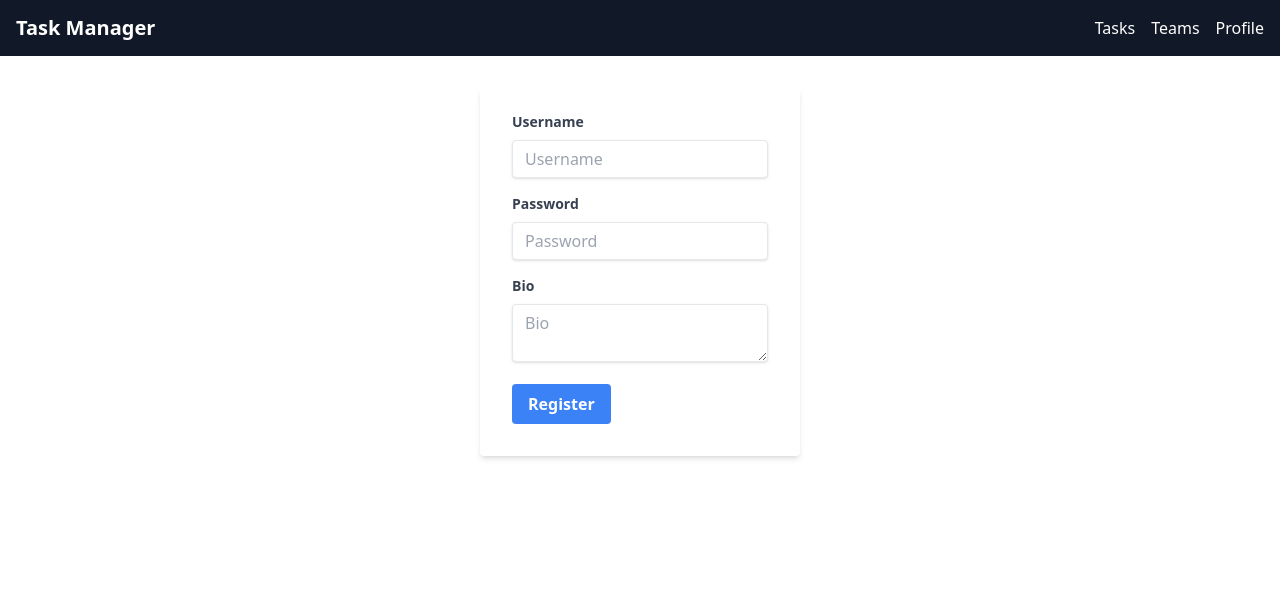
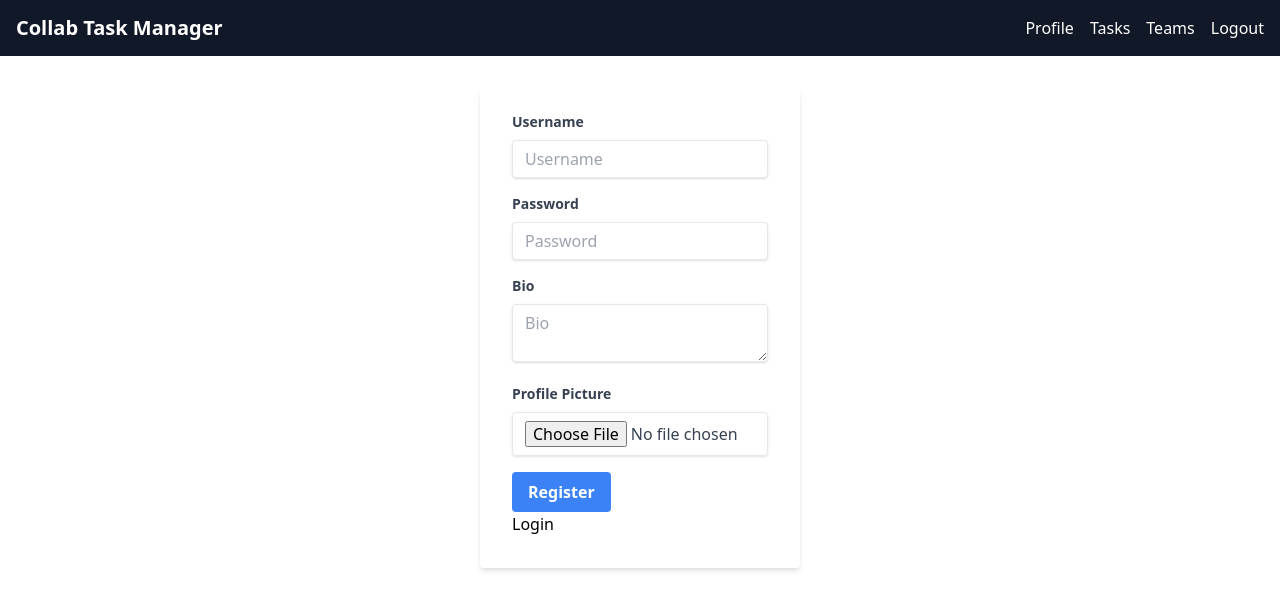
Before and after one commit to AdibAhmed317/Collaborative-Task-Management-App, a React (Vite) app: page /register in a window 1280 px wide. Shown: the top 610 px of the page. Built offline with nearby package versions, Linux system fonts and the light colour scheme.

Commit message:
User Authentication

```diff
--- a/src/App.jsx
+++ b/src/App.jsx
@@ -4,6 +4,8 @@ import Navbar from './components/Navbar';
 import { Route, Routes } from 'react-router-dom';
 import Login from './pages/Auth/Login';
 import Registration from './pages/Auth/Registration';
+import Profile from './pages/Client/Profile';
+import Task from './pages/Client/Task';
 
 function App() {
   return (
@@ -11,6 +13,8 @@ function App() {
       <Routes>
         <Route path='/' element={<Login />} />
         <Route path='/register' element={<Registration />} />
+        <Route path='/profile' element={<Profile />} />
+        <Route path='/task' element={<Task />} />
       </Routes>
     </>
   );
--- a/src/components/Navbar.jsx
+++ b/src/components/Navbar.jsx
@@ -1,22 +1,34 @@
 import React from 'react';
-import { Link } from 'react-router-dom'; // Assuming you're using React Router for navigation
+import { Link, useNavigate } from 'react-router-dom';
 
 const Navbar = () => {
+  const navigate = useNavigate();
+
+  const handleLogout = () => {
+    const isLoggedin = localStorage.getItem('authenticatedUser');
+    if (isLoggedin) {
+      localStorage.removeItem('authenticatedUser');
+      navigate('/');
+    } else {
+      alert('login first');
+    }
+  };
   return (
     <nav className='bg-gray-900 w-screen h-14 text-white flex justify-between items-center'>
       <Link to='/' className='text-xl font-bold mx-4'>
-        Task Manager
+        Collab Task Manager
       </Link>
       <ul className='flex space-x-4 mr-4'>
         <li>
-          <Link to='/tasks'>Tasks</Link>
+          <Link to='/profile'>Profile</Link>
+        </li>
+        <li>
+          <Link to='/task'>Tasks</Link>
         </li>
         <li>
           <Link to='/teams'>Teams</Link>
         </li>
-        <li>
-          <Link to='/profile'>Profile</Link>
-        </li>
+        <button onClick={handleLogout}>Logout</button>
       </ul>
     </nav>
   );
--- a/src/pages/Auth/Login.jsx
+++ b/src/pages/Auth/Login.jsx
@@ -6,12 +6,12 @@ const Login = () => {
   const [username, setUsername] = useState('');
   const [password, setPassword] = useState('');
   const [error, setError] = useState('');
+
   const navigate = useNavigate();
 
   const handleLogin = (e) => {
     e.preventDefault();
 
-    // Simulated authentication logic using local storage
     const storedUser = localStorage.getItem(username);
     if (!storedUser) {
       setError('User not found. Please register.');
@@ -25,12 +25,9 @@ const Login = () => {
       return;
     }
 
-    // Set the authenticated user in your application state or context
-    // For this example, we'll simulate setting the user in local storage
     localStorage.setItem('authenticatedUser', JSON.stringify(user));
 
-    // Redirect to the authenticated user's dashboard or any other route
-    navigate('/register');
+    navigate('/profile');
   };
 
   return (
--- a/src/pages/Auth/Registration.jsx
+++ b/src/pages/Auth/Registration.jsx
@@ -1,15 +1,16 @@
 import React, { useState } from 'react';
 import Navbar from '../../components/Navbar';
+import { Link, useNavigate } from 'react-router-dom';
 
 const Registration = () => {
   const [username, setUsername] = useState('');
   const [password, setPassword] = useState('');
   const [bio, setBio] = useState('');
+  const [profilePicture, setProfilePicture] = useState(null);
   const [error, setError] = useState('');
+  const [users, setUsers] = useState([]);
 
-  // Define state for users and current user
-  const [users, setUsers] = useState([]);
-  const [currentUser, setCurrentUser] = useState(null);
+  const navigate = useNavigate();
 
   const handleSubmit = (e) => {
     e.preventDefault();
@@ -21,16 +22,17 @@ const Registration = () => {
     }
 
     // Call the handleRegistration function to handle user registration
-    handleRegistration(username, password, bio);
+    handleRegistration(username, password, bio, profilePicture);
 
     // Clear form fields
     setUsername('');
     setPassword('');
     setBio('');
+    setProfilePicture(null); // Reset the profile picture
   };
 
   // Handle user registration and store data in local storage
-  const handleRegistration = (username, password, bio) => {
+  const handleRegistration = (username, password, bio, profilePicture) => {
     // Check if the username already exists
     if (users.some((user) => user.username === username)) {
       alert('Username already exists. Please choose another username.');
@@ -38,16 +40,26 @@ const Registration = () => {
     }
 
     // Create a new user object
-    const newUser = { username, password, bio };
+    const newUser = { username, password, bio, profilePicture };
 
     // Update the state and store user data in local storage
     setUsers([...users, newUser]);
     localStorage.setItem(username, JSON.stringify(newUser));
 
-    // Set the current user
-    setCurrentUser(newUser);
+    alert('Registration successful!');
+    navigate('/');
+  };
 
-    alert('Registration successful!');
+  // Handle profile picture selection
+  const handleProfilePictureChange = (e) => {
+    const file = e.target.files[0];
+    if (file) {
+      const reader = new FileReader();
+      reader.onload = (event) => {
+        setProfilePicture(event.target.result);
+      };
+      reader.readAsDataURL(file);
+    }
   };
 
   return (
@@ -103,6 +115,20 @@ const Registration = () => {
               className='shadow appearance-none border rounded w-full py-2 px-3 text-gray-700 leading-tight focus:outline-none focus:shadow-outline'
             />
           </div>
+          <div className='mb-4'>
+            <label
+              htmlFor='profilePicture'
+              className='block text-gray-700 text-sm font-bold mb-2'>
+              Profile Picture
+            </label>
+            <input
+              type='file'
+              id='profilePicture'
+              accept='image/*'
+              onChange={handleProfilePictureChange}
+              className='shadow appearance-none border rounded w-full py-2 px-3 text-gray-700 leading-tight focus:outline-none focus:shadow-outline'
+            />
+          </div>
           <div className='text-red-500 text-xs italic'>{error}</div>
           <div className='flex items-center justify-between'>
             <button
@@ -111,6 +137,7 @@ const Registration = () => {
               Register
             </button>
           </div>
+          <Link to='/'>Login</Link>
         </form>
       </div>
     </>
--- /dev/null
+++ b/src/pages/Client/Profile.jsx
@@ -0,0 +1,45 @@
+// UserProfile.js
+
+import React, { useEffect, useState } from 'react';
+import Navbar from '../../components/Navbar';
+
+const Profile = () => {
+  const [user, setUser] = useState(null);
+
+  useEffect(() => {
+    const userData = JSON.parse(localStorage.getItem('authenticatedUser'));
+
+    if (userData) {
+      setUser(userData);
+    }
+  }, []);
+
+  if (!user) {
+    return <div className='text-center mt-4'>Login First...</div>;
+  }
+
+  return (
+    <>
+      <Navbar />
+      <div className='container mx-auto flex justify-center items-center h-full mt-8'>
+        <div className='text-center'>
+          <img
+            src={user.profilePicture}
+            alt={user.username}
+            className='w-40 h-40 rounded-full mx-auto'
+          />
+          <h2 className='text-lg font-semibold my-4'>
+            <b>Username: </b>
+            {user.username}
+          </h2>
+          <p className='text-gray-600'>
+            <b>Bio: </b>
+            {user.bio}
+          </p>
+        </div>
+      </div>
+    </>
+  );
+};
+
+export default Profile;
--- /dev/null
+++ b/src/pages/Client/Task.jsx
@@ -0,0 +1,12 @@
+import React from 'react';
+import Navbar from '../../components/Navbar';
+
+const Task = () => {
+  return (
+    <>
+      <Navbar />
+    </>
+  );
+};
+
+export default Task;
--- a/src/redux/authSlice.js
+++ /dev/null
@@ -1,21 +0,0 @@
-import { createSlice } from '@reduxjs/toolkit';
-
-const initialState = {
-  user: null,
-};
-
-const authSlice = createSlice({
-  name: 'auth',
-  initialState,
-  reducers: {
-    login: (state, action) => {
-      state.user = action.payload;
-    },
-    logout: (state) => {
-      state.user = null;
-    },
-  },
-});
-
-export const { login, logout } = authSlice.actions;
-export default authSlice.reducer;
--- a/src/redux/registrationSlice.js
+++ /dev/null
@@ -1,14 +0,0 @@
-import { createSlice } from '@reduxjs/toolkit';
-
-const registrationSlice = createSlice({
-  name: 'registration',
-  initialState: [],
-  reducers: {
-    registerUser: (state, action) => {
-      state.push(action.payload);
-    },
-  },
-});
-
-export const { registerUser } = registrationSlice.actions;
-export default registrationSlice.reducer;
--- a/src/redux/store.js
+++ /dev/null
@@ -1,12 +0,0 @@
-import { configureStore } from '@reduxjs/toolkit';
-import authReducer from './authSlice';
-import registrationReducer from './registrationSlice';
-
-const store = configureStore({
-  reducer: {
-    auth: authReducer,
-    registration: registrationReducer,
-  },
-});
-
-export default store;
```
Also changed, not shown: src/pages/Home/Home.jsx (deleted).
